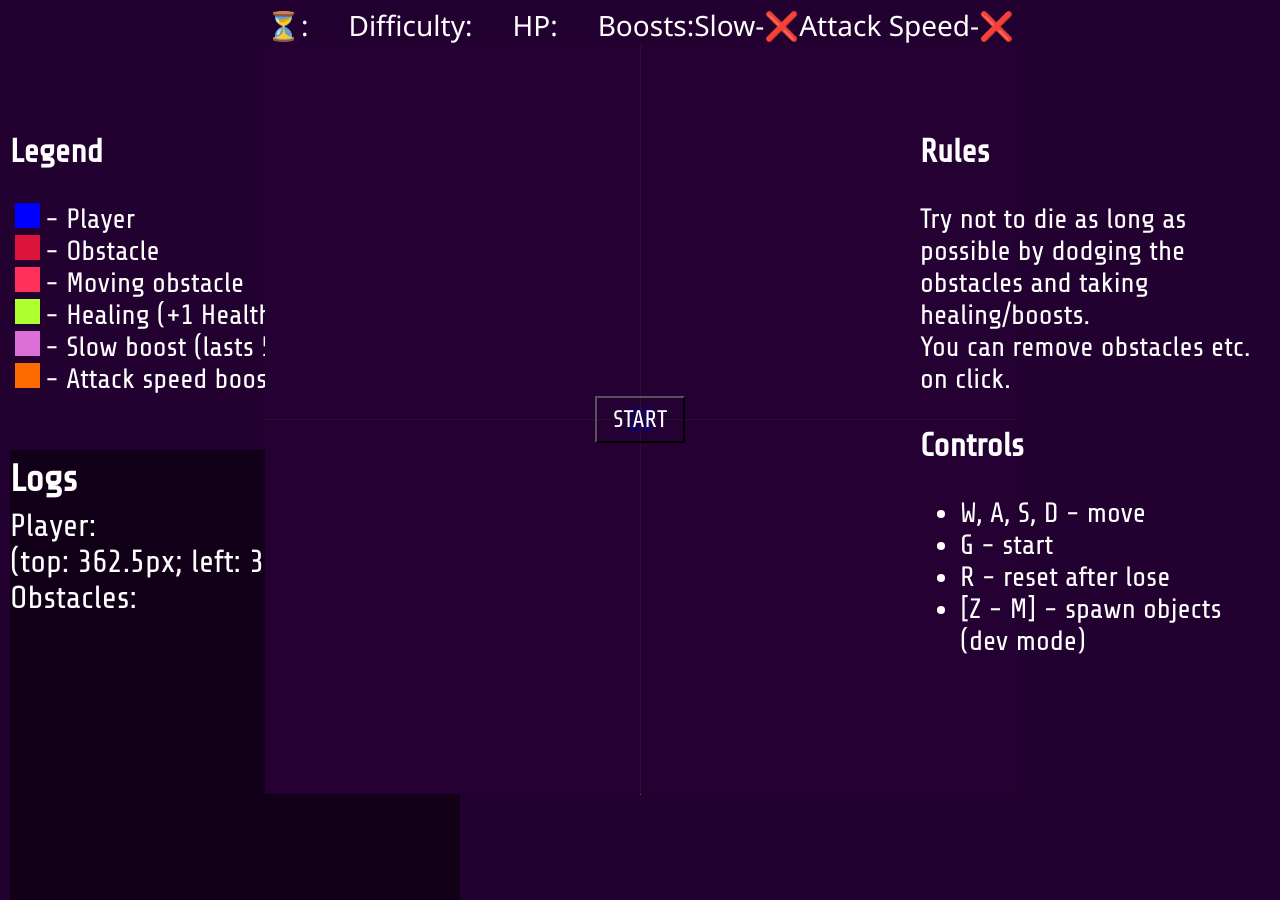
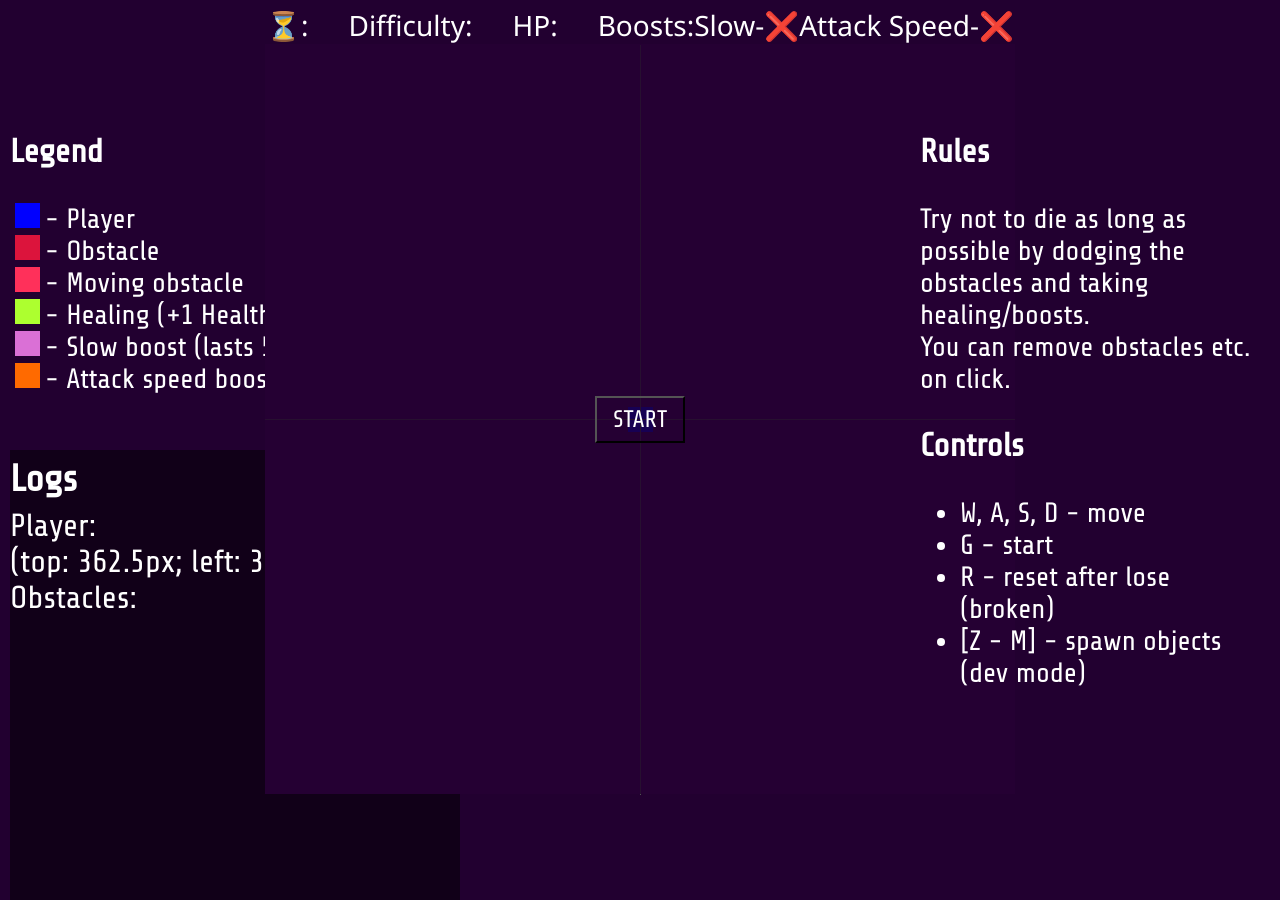
Before and after one commit to IvanKryuchkov/bhell-demo, a plain HTML site: page index.html in a window 1280 px wide. Drawn offline with Linux system fonts and the light colour scheme.

Commit message:
update R button description

```diff
--- a/index.html
+++ b/index.html
@@ -73,7 +73,7 @@
       <ul>
         <li><div class="controlsItem">W, A, S, D - move</div></li>
         <li><div class="controlsItem">G - start</div></li>
-        <li><div class="controlsItem">R - reset after lose</div></li>
+        <li><div class="controlsItem">R - reset after lose (broken)</div></li>
         <li><div class="controlsItem">[Z - M] - spawn objects (dev mode)</div></li>
       </ul>
     </div>
```
